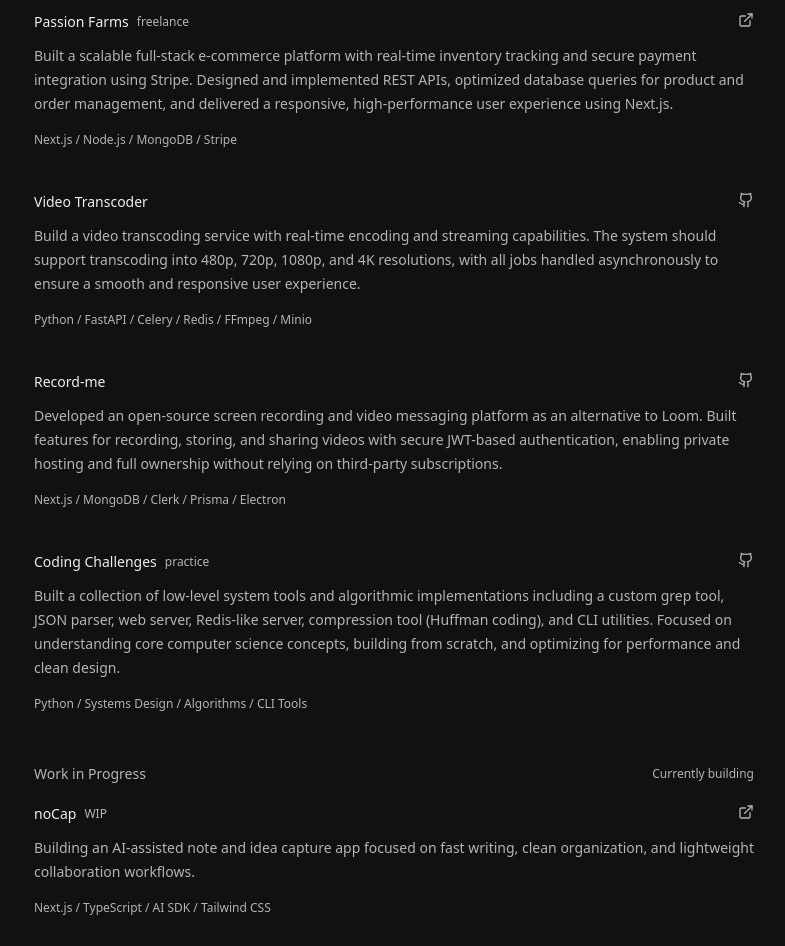
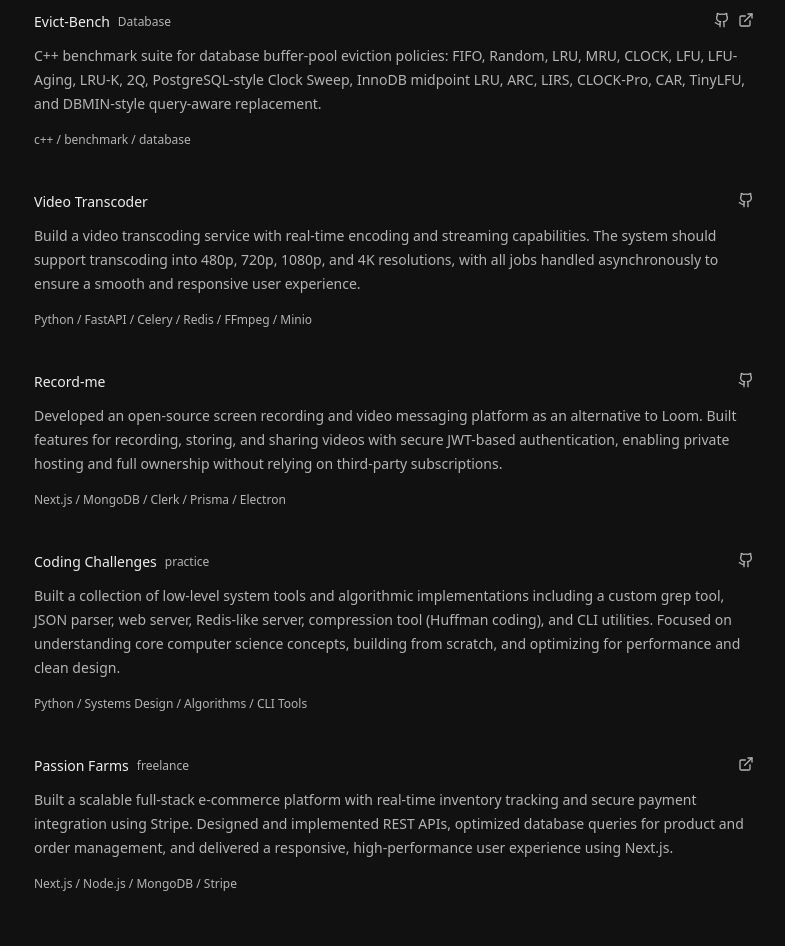
Before and after one commit to Surajsuthar/portfolio, a Next.js app: page /projects in a window 1280 px wide. Shown: the part 380-1326 px from the top of the page, without its empty margins (246-1031 px from the left). Built offline with nearby package versions, Linux system fonts and the light colour scheme; no server answers.

Commit message:
added project

```diff
--- a/src/components/ui/Hero.tsx
+++ b/src/components/ui/Hero.tsx
@@ -31,20 +31,19 @@
 					<h1 className="text-4xl font-semibold tracking-normal md:text-5xl">
 						Hey!👋
 					</h1>
-					<p className="mt-1 text-sm text-muted-foreground">Backend engineer</p>
 				</div>
 				<p className="max-w-xl text-[15px] leading-7 text-foreground">
-					hey, I&apos;m Suraj Suthar. i build backend systems, APIs, and
+					hey, I&apos;m <b>Suraj Suthar</b>. i build backend systems, APIs, and
 					products that are reliable enough to live in production.
 				</p>
 				<p className="max-w-xl text-[15px] leading-7 text-muted-foreground">
 					I&apos;m also exploring database internals and trying to understand
 					how storage, indexing, and query execution work under the hood. i like
-					working close to databases, queues, APIs, and the boring details that
+					working close to databases, and the boring details that
 					make software easier to run and maintain.
 				</p>
 				<p className="max-w-xl text-[15px] leading-7 text-muted-foreground">
-					i usually work with TypeScript, Python, Go, C/C++, and Postgres.
+					i usually work with TypeScript, Python, Go, C++, and Postgres.
 				</p>
 				<p className="max-w-xl text-[15px] leading-7">
 					Hire me! I am Looking for a Database/Backend Engineer Position.
--- a/src/components/ui/Projects.tsx
+++ b/src/components/ui/Projects.tsx
@@ -13,16 +13,16 @@
 	},
 	{
 		id: 2,
-		title: "Passion Farms",
+		title: "Evict-Bench",
 		description:
-			"Built a scalable full-stack e-commerce platform with real-time inventory tracking and secure payment integration using Stripe. Designed and implemented REST APIs, optimized database queries for product and order management, and delivered a responsive, high-performance user experience using Next.js.",
-		link: "https://beta.passionfarms.org",
-		github: null,
-		tag: "freelance",
-		tech: ["Next.js", "Node.js", "MongoDB", "Stripe"],
+			"C++ benchmark suite for database buffer-pool eviction policies: FIFO, Random, LRU, MRU, CLOCK, LFU, LFU-Aging, LRU-K, 2Q, PostgreSQL-style Clock Sweep, InnoDB midpoint LRU, ARC, LIRS, CLOCK-Pro, CAR, TinyLFU, and DBMIN-style query-aware replacement.",
+		link: "https://github.com/Surajsuthar/Evict-Bench",
+		tag: "Database",
+		github: "https://github.com/Surajsuthar/Evict-Bench",
+		tech: ['c++', 'benchmark', 'database'],
 	},
 	{
-		id: 5,
+		id: 4,
 		title: "Video Transcoder",
 		description:
 			"Build a video transcoding service with real-time encoding and streaming capabilities. The system should support transcoding into 480p, 720p, 1080p, and 4K resolutions, with all jobs handled asynchronously to ensure a smooth and responsive user experience.",
@@ -32,7 +32,7 @@
 		tech: ["Python", "FastAPI", "Celery", "Redis", "FFmpeg", "Minio"],
 	},
 	{
-		id: 6,
+		id: 5,
 		title: "Record-me",
 		description:
 			"Developed an open-source screen recording and video messaging platform as an alternative to Loom. Built features for recording, storing, and sharing videos with secure JWT-based authentication, enabling private hosting and full ownership without relying on third-party subscriptions.",
@@ -42,7 +42,7 @@
 		tech: ["Next.js", "MongoDB", "Clerk", "Prisma", "Electron"],
 	},
 	{
-		id: 7,
+		id: 6,
 		title: "Coding Challenges",
 		description:
 			"Built a collection of low-level system tools and algorithmic implementations including a custom grep tool, JSON parser, web server, Redis-like server, compression tool (Huffman coding), and CLI utilities. Focused on understanding core computer science concepts, building from scratch, and optimizing for performance and clean design.",
@@ -51,6 +51,16 @@
 		tag: "practice",
 		tech: ["Python", "Systems Design", "Algorithms", "CLI Tools"],
 	},
+	{
+		id: 3,
+		title: "Passion Farms",
+		description:
+			"Built a scalable full-stack e-commerce platform with real-time inventory tracking and secure payment integration using Stripe. Designed and implemented REST APIs, optimized database queries for product and order management, and delivered a responsive, high-performance user experience using Next.js.",
+		link: "https://beta.passionfarms.org",
+		github: null,
+		tag: "freelance",
+		tech: ["Next.js", "Node.js", "MongoDB", "Stripe"],
+	},
 ];
 
 const wipProjects = [
@@ -58,7 +68,7 @@
 		id: 1,
 		title: "noCap",
 		description:
-			"Building an AI-assisted note and idea capture app focused on fast writing, clean organization, and lightweight collaboration workflows.",
+			"NoCap is a live random video call platform. Meet real strangers from around the world — no scripts, no filters, just authentic face-to-face conversations.",
 		link: "https://no-cap-gray.vercel.app/",
 		github: null,
 		tag: "WIP",
@@ -68,7 +78,7 @@
 		id: 2,
 		title: "Vidara",
 		description:
-			"Developing a video-focused product for uploading, processing, and sharing media with a smoother creator workflow and reliable backend jobs.",
+			"AI Images and short video generation for social media",
 		link: null,
 		github: "https://github.com/Surajsuthar/vidara",
 		tag: "WIP",
```
